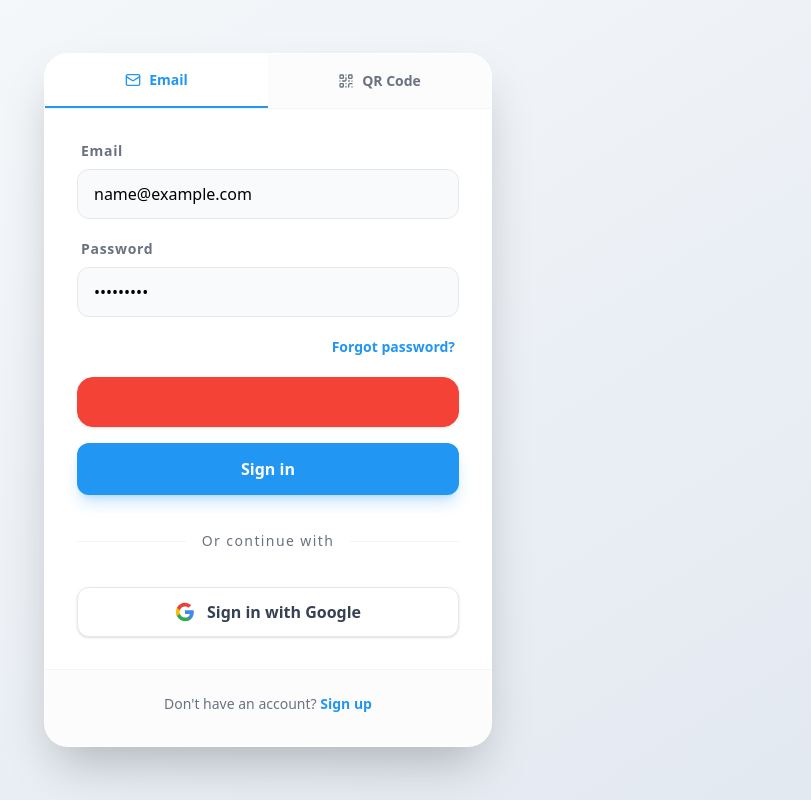
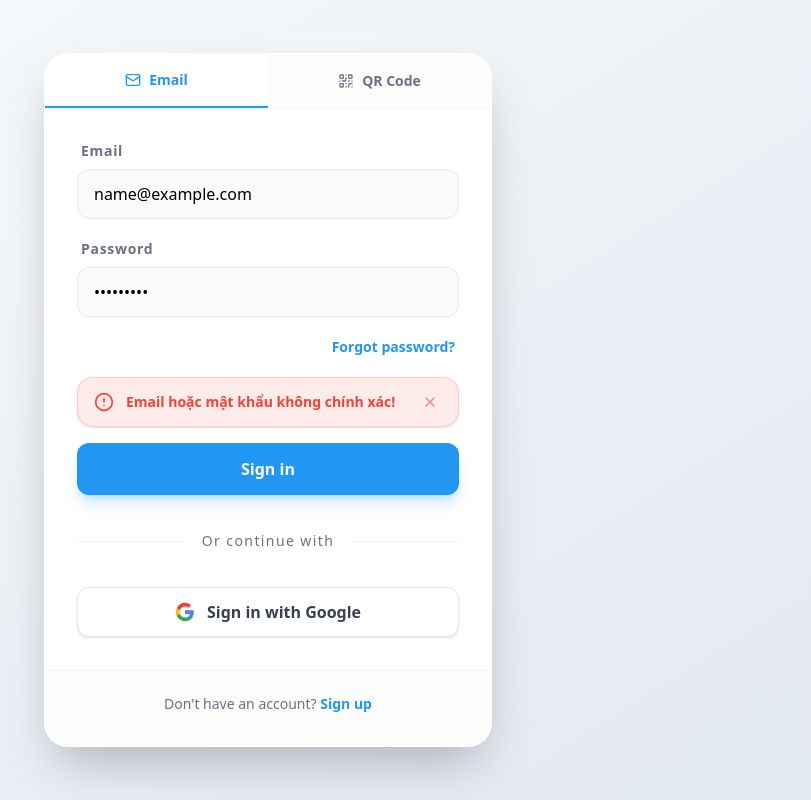
Before and after one commit to bachocodehihi/SocialNetwork, a Next.js app in the folder Nextjs/socialnetwork_web/: page /signin in a window 1280 px wide. Both pictures are taken after typing "name@example.com", "Sample123" into the empty fields and a click on the button "Sign in". Shown: the whole page, without its empty margins (372-1183 px from the left). Built offline with nearby package versions, Linux system fonts and the light colour scheme; no server answers.

Commit message:
style: fix alert styles using pastel opacities and revert layout grey changes to retain contrast

```diff
--- a/Nextjs/socialnetwork_web/src/components/Alert/alert.tsx
+++ b/Nextjs/socialnetwork_web/src/components/Alert/alert.tsx
@@ -30,10 +30,10 @@ export default function Alert({
   }, [duration, onClose, isInline]);
 
   const styles = {
-    error: "bg-red border-red text-red",
-    success: "bg-emerald-50 border-emerald-200 text-emerald-600",
-    info: "bg-blue border-blue text-blue",
-    warning: "bg-amber-50 border-amber-200 text-amber-600",
+    error: "bg-red/10 border-red/20 text-red",
+    success: "bg-green/10 border-green/20 text-green",
+    info: "bg-blue/10 border-blue/20 text-blue",
+    warning: "bg-yellow/10 border-yellow/20 text-yellow",
   };
 
   const Icons = {
```
